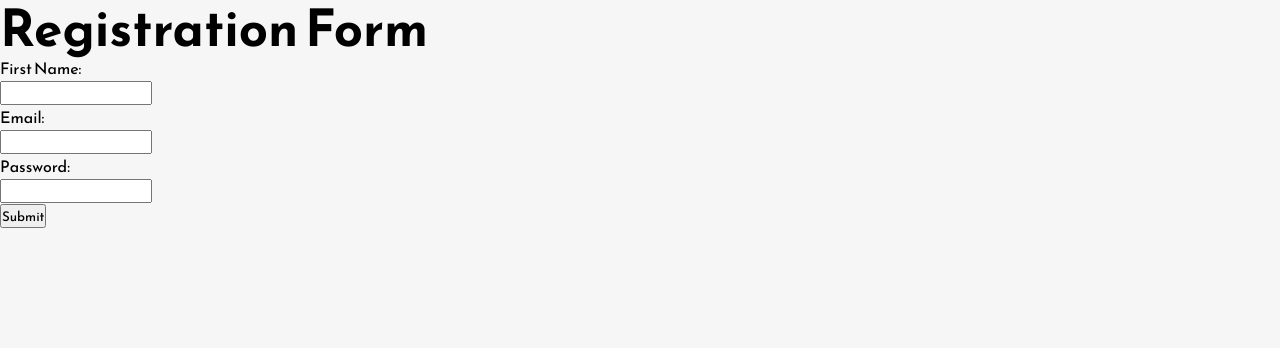
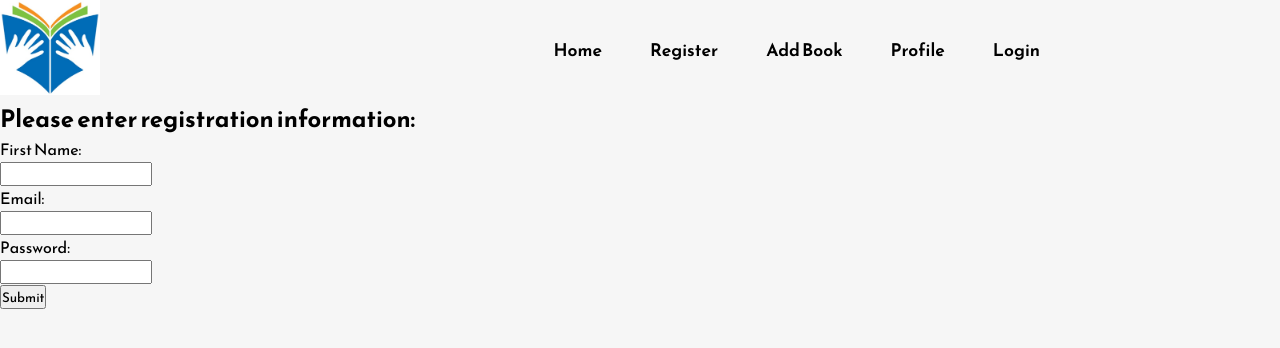
Before and after one commit to dalpiad/Books2Borrow, a React (Vite) app: page /Register in a window 1280 px wide. Shown: the top 348 px of the page. Built offline with nearby package versions, Linux system fonts and the light colour scheme.

Commit message:
Added navigation bar to Register and Login

```diff
--- a/src/components/Login.jsx
+++ b/src/components/Login.jsx
@@ -2,6 +2,7 @@ import { useState } from 'react';
 import { redirect } from 'react-router-dom';
 import { useNavigate } from 'react-router-dom';
 import axios from 'axios';
+import Navigation from './Navigation';
 
 function LoginForm() {
     let navigate = useNavigate();
@@ -34,10 +35,13 @@ function LoginForm() {
             console.error('Response status:', error.response ? error.response.status : 'No response');
             console.error('Response data:', error.response ? error.response.data : 'No response data');
         }
-        navigate("/")
+        navigate("/SimpleUserDashboard")
     };
 
     return (
+        <>
+            <Navigation />
+            <h2>Login</h2>
                 <form onSubmit={handleSubmit}>
                     <div>
                         <label>Email:</label>
@@ -49,6 +53,7 @@ function LoginForm() {
                     </div>
                     <button type="submit">Login</button>
                 </form>
+        </>
     );
 }
 
--- a/src/components/Register.jsx
+++ b/src/components/Register.jsx
@@ -2,6 +2,7 @@ import { useEffect, useState } from "react"
 import ReactDOM from 'react-dom/client';
 import { useNavigate } from 'react-router-dom';
 import axios from 'axios'
+import Navigation from "./Navigation";
 
 const Register = () => {
     const navigate = useNavigate()
@@ -23,18 +24,23 @@ const Register = () => {
         navigate("/login")
     }
     return (
+        <>
             <div>
-            <h1>Registration Form</h1>
+                <Navigation />
+            </div>
+            <div>
+                <h2 >Please enter registration information:</h2>
                     <form onSubmit={handleSubmit}>
                         <label>First Name:</label><br/>
                             <input type="text" name="firstName" /><br/>
                         <label>Email:</label><br/>
                             <input type="text" name="email" /><br/>
                         <label>Password:</label><br/>
-                        <input name="password" /><br/>
+                            <input type="password" name="password" /><br/>
                         <input type="submit" />
                     </form>
             </div>
+        </>
     )
 }
 export default Register
```
Lines whose indentation alone changed are shown as unchanged.
